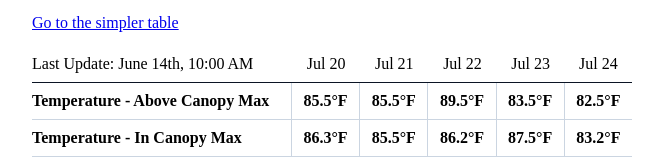
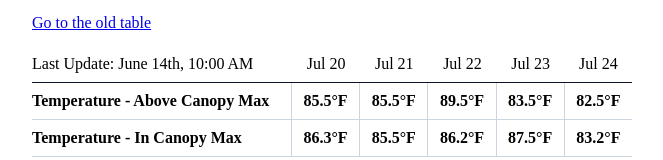
Before and after one commit to taishikato/flexible-table-component, a React (Vite) app: page /simpler in a window 1280 px wide. Shown: the top 160 px of the page, without its empty margins (308-971 px from the left). Built offline with nearby package versions, Linux system fonts and the light colour scheme.

Commit message:
fix link text

```diff
--- a/src/simpler.tsx
+++ b/src/simpler.tsx
@@ -5,7 +5,7 @@ const Simpler = () => {
   return (
     <div style={{ minWidth: "400px", maxWidth: "600px", margin: "0 auto" }}>
       <div style={{ margin: "15px 0" }}>
-        <Link to="/">Go to the simpler table</Link>
+        <Link to="/">Go to the old table</Link>
       </div>
       <Table />
     </div>
```
